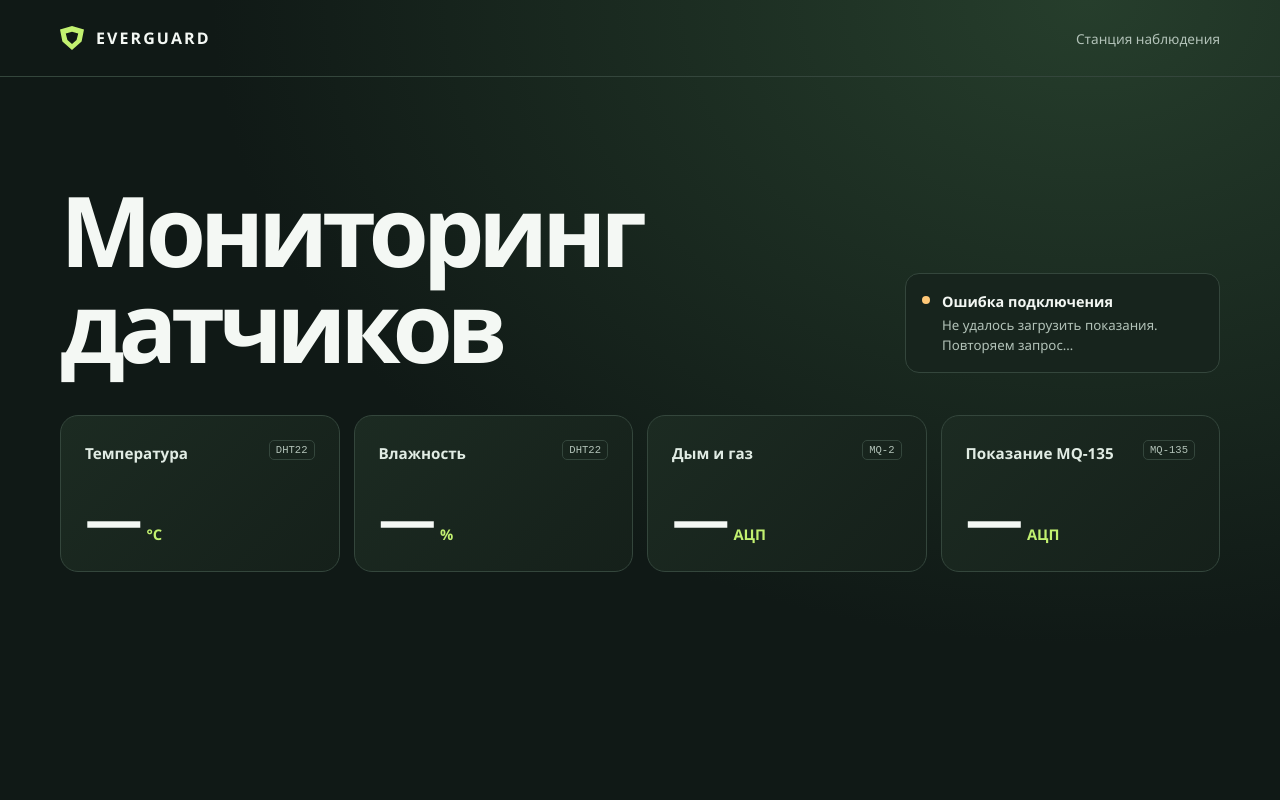
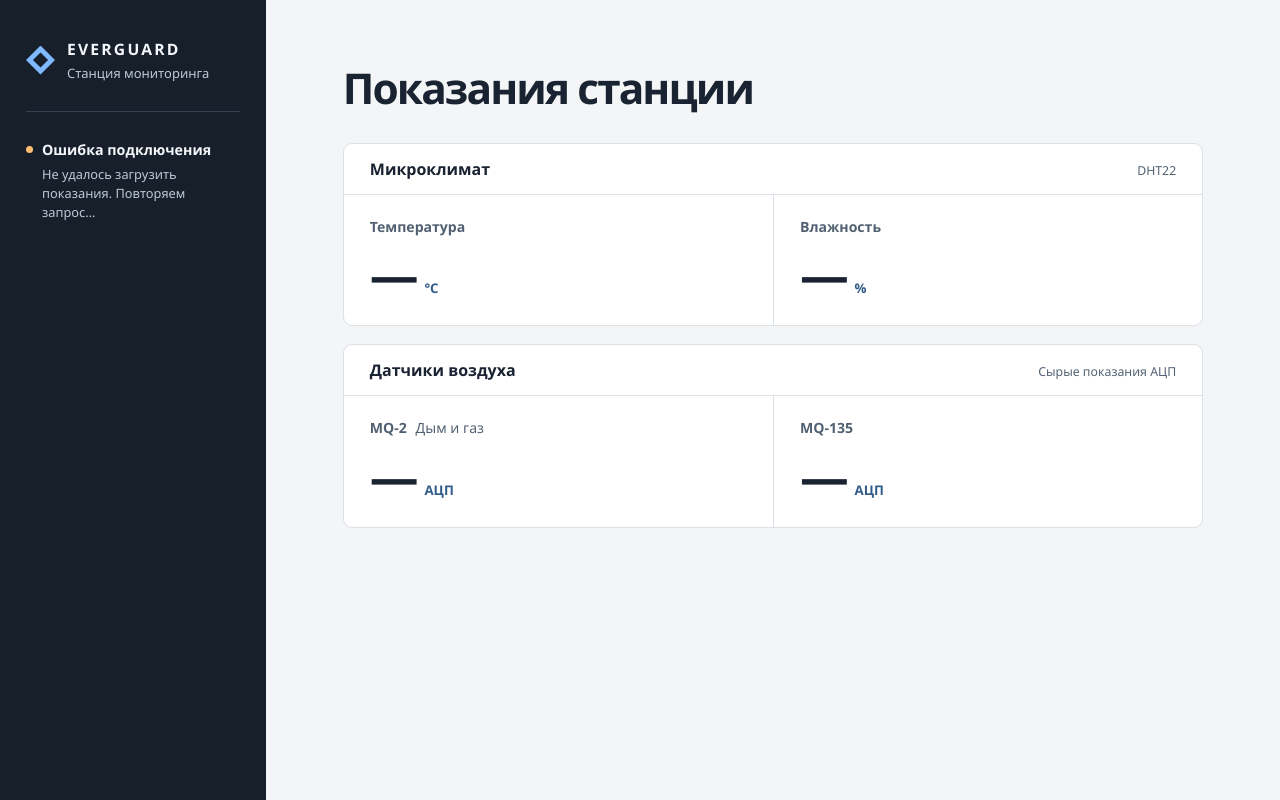
Before and after one commit to komandarsn-bot/everguard, a plain HTML site: page index.html in a window 1280 px wide. Drawn offline with Linux system fonts and the light colour scheme; no server answers.

Commit message:
Refine EVERGUARD station interface

```diff
--- a/dashboard.css
+++ b/dashboard.css
@@ -1,62 +1,57 @@
 :root {
-  color-scheme: dark;
   font-family: "Segoe UI", system-ui, sans-serif;
-  background: #101916;
-  color: #f4f8f4;
-  --line: #34463c;
-  --muted: #b2c2b8;
-  --accent: #c2f170;
+  color: #192331;
+  background: #f4f5f7;
+  font-synthesis: none;
+  --line: #dce1e8;
+  --muted: #526172;
 }
 * { box-sizing: border-box; }
-body {
-  margin: 0;
-  min-height: 100vh;
-  background: radial-gradient(ellipse at 85% 0%, #263e2c 0%, transparent 57%);
+body { margin: 0; }
+.layout { display: grid; grid-template-columns: 266px minmax(0, 1fr); min-height: 100vh; }
+.station {
+  background: #171f2b;
+  color: #f3f6fa;
+  padding: 38px 26px;
 }
-.wrap { width: min(calc(100% - 48px), 1160px); margin-inline: auto; }
-.bar { border-bottom: 1px solid var(--line); }
-.bar-inner { min-height: 76px; display: flex; align-items: center; justify-content: space-between; gap: 12px; }
-.brand { display: inline-flex; align-items: center; gap: 12px; font-weight: 800; letter-spacing: .13em; }
+.identity { display: flex; align-items: center; gap: 12px; padding-bottom: 29px; border-bottom: 1px solid #354252; }
 .mark {
-  width: 24px;
-  height: 24px;
-  background: var(--accent);
-  clip-path: polygon(50% 0, 100% 15%, 90% 65%, 50% 100%, 10% 65%, 0 15%, 50% 0, 50% 24%, 24% 31%, 31% 58%, 50% 75%, 69% 58%, 76% 31%, 50% 24%);
+  flex: 0 0 29px;
+  aspect-ratio: 1;
+  background: #80b9ff;
+  clip-path: polygon(50% 0, 100% 50%, 50% 100%, 0 50%, 50% 0, 50% 24%, 24% 50%, 50% 76%, 76% 50%, 50% 24%);
 }
-.bar-label { color: var(--muted); font-size: .85rem; text-align: right; }
-.heading { display: flex; align-items: flex-end; justify-content: space-between; gap: 28px; padding-block: clamp(44px, 9vw, 105px) 42px; }
-h1 { margin: 0; font-size: clamp(2.45rem, 7.8vw, 6.1rem); font-weight: 720; letter-spacing: -.065em; line-height: .98; }
-.status-panel {
-  display: flex;
-  align-items: flex-start;
-  gap: 12px;
-  width: min(100%, 315px);
-  border: 1px solid var(--line);
-  border-radius: 14px;
-  background: #17241d;
-  padding: 16px;
+.brand { margin: 0; font-size: .98rem; letter-spacing: .14em; font-weight: 750; }
+.description { margin: 4px 0 0; color: #bdc9d7; font-size: .81rem; }
+.status-panel { margin-top: 24px; }
+.status-label { display: inline-flex; align-items: center; gap: 9px; font-size: .89rem; font-weight: 650; }
+.status-dot { width: 7px; height: 7px; border-radius: 50%; flex: none; background: #9cabbc; }
+[data-state="live"] .status-dot { background: #75d5ab; }
+[data-state="stale"] .status-dot, [data-state="error"] .status-dot { background: #ffbe72; }
+#status { margin: 6px 0 0 16px; color: #bdc9d7; font-size: .8rem; line-height: 1.5; }
+.workspace { padding: clamp(32px, 5vw, 72px) clamp(22px, 6vw, 92px); }
+.content { max-width: 980px; margin-inline: auto; }
+h1 { margin: 0 0 30px; font-size: clamp(1.75rem, 3.5vw, 2.65rem); letter-spacing: -.045em; line-height: 1.15; font-weight: 690; }
+.group { border: 1px solid var(--line); border-radius: 9px; background: #fff; }
+.group + .group { margin-top: 18px; }
+.group-heading { display: flex; align-items: baseline; justify-content: space-between; gap: 8px 16px; flex-wrap: wrap; padding: 14px clamp(16px, 2.4vw, 26px); border-bottom: 1px solid var(--line); }
+h2 { margin: 0; font-size: 1rem; font-weight: 680; }
+small { color: var(--muted); font-size: .77rem; }
+.metrics { display: grid; grid-template-columns: repeat(2, minmax(0, 1fr)); }
+.metric { padding: 22px clamp(16px, 2.4vw, 26px) 26px; min-width: 0; }
+.metric + .metric { border-left: 1px solid var(--line); }
+h3 { margin: 0 0 14px; color: var(--muted); font-size: .88rem; font-weight: 600; line-height: 1.4; }
+h3 span { font-weight: 400; margin-left: 5px; }
+.reading { display: flex; align-items: baseline; flex-wrap: wrap; gap: 3px 8px; }
+output { font-size: clamp(1.72rem, 4.5vw, 3.05rem); line-height: 1; font-variant-numeric: tabular-nums; font-weight: 650; letter-spacing: -.045em; }
+.unit { font-size: .83rem; color: #315b88; font-weight: 650; }
+@media (max-width: 760px) {
+  .layout { grid-template-columns: minmax(0, 1fr); grid-template-rows: auto 1fr; }
+  .station { padding: 18px 20px; }
+  .identity { padding-bottom: 13px; }
+  .status-panel { margin-top: 13px; }
+  .workspace { padding: 26px 16px 36px; }
+  h1 { margin-bottom: 19px; }
+  .metric { padding-block: 17px 20px; }
+  h3 span { display: block; margin-left: 0; }
 }
-.status-dot { margin-top: 6px; width: 8px; height: 8px; flex: 0 0 8px; border-radius: 50%; background: #a6b5ab; }
-[data-state="live"] .status-dot { background: var(--accent); box-shadow: 0 0 0 4px #c2f17019; }
-[data-state="stale"] .status-dot, [data-state="error"] .status-dot { background: #ffc878; }
-.status-label { font-weight: 680; font-size: .9rem; }
-#status { margin: 4px 0 0; color: var(--muted); font-size: .83rem; line-height: 1.5; }
-.grid { display: grid; grid-template-columns: repeat(4, minmax(0, 1fr)); gap: 14px; padding-bottom: 48px; }
-.metric { min-width: 0; border: 1px solid var(--line); border-radius: 18px; background: linear-gradient(135deg, #1c2b22, #15201a); padding: clamp(15px, 2vw, 24px); }
-.metric-top { display: flex; align-items: flex-start; justify-content: space-between; gap: 8px; }
-h2 { margin: 3px 0 0; color: #e1ece4; font-size: .95rem; font-weight: 620; }
-.chip { flex: none; border: 1px solid var(--line); border-radius: 5px; padding: 3px 6px; color: var(--muted); font: .66rem ui-monospace, monospace; }
-.reading { margin-top: 26px; display: flex; align-items: baseline; gap: 7px; flex-wrap: wrap; }
-output { font-size: clamp(2.15rem, 4.5vw, 3.85rem); font-weight: 690; line-height: 1; letter-spacing: -.055em; font-variant-numeric: tabular-nums; }
-.unit { color: var(--accent); font-size: .92rem; font-weight: 650; }
-@media (max-width: 950px) { .grid { grid-template-columns: repeat(2, minmax(0, 1fr)); } }
-@media (max-width: 640px) {
-  .wrap { width: calc(100% - 32px); }
-  .bar-inner { min-height: 62px; }
-  .heading { align-items: flex-start; flex-direction: column; gap: 22px; padding-bottom: 24px; }
-  .status-panel { width: 100%; }
-  .grid { gap: 9px; }
-  .metric-top { flex-direction: column; }
-  .reading { margin-top: 19px; }
-}
-@media (max-width: 330px) { .grid { grid-template-columns: 1fr; } }
--- a/index.html
+++ b/index.html
@@ -2,28 +2,55 @@
 <html lang="ru">
 <head>
   <meta charset="utf-8">
-<meta name="viewport" content="width=device-width,initial-scale=1">
-<meta name="theme-color" content="#101916">
-<title>EVERGUARD — мониторинг датчиков</title>
-<link rel="stylesheet" href="./dashboard.css">
+  <meta name="viewport" content="width=device-width, initial-scale=1">
+  <meta name="theme-color" content="#171f2b">
+  <title>EVERGUARD — показания станции</title>
+  <link rel="stylesheet" href="./dashboard.css?v=station">
   <script type="module" src="./dashboard.js"></script>
 </head>
 <body>
-<header class="bar"><div class="wrap bar-inner"><span class="brand"><span class="mark" aria-hidden="true"></span>EVERGUARD</span><span class="bar-label">Станция наблюдения</span></div></header>
-<main class="wrap">
-  <section class="heading" aria-labelledby="title">
-    <h1 id="title">Мониторинг<br>датчиков</h1>
+  <div class="layout">
+    <header class="station">
+      <div class="identity">
+        <span class="mark" aria-hidden="true"></span>
+        <div><p class="brand">EVERGUARD</p><p class="description">Станция мониторинга</p></div>
+      </div>
       <div class="status-panel" id="status-panel" data-state="loading">
-      <span class="status-dot" aria-hidden="true"></span>
-      <div><span class="status-label" id="status-label">Подключение</span><p id="status" role="status">Загружаем показания…</p></div>
+        <span class="status-label"><span class="status-dot" aria-hidden="true"></span><span id="status-label">Подключение</span></span>
+        <p id="status" role="status">Загружаем показания…</p>
+      </div>
+    </header>
+    <main class="workspace">
+      <div class="content">
+        <h1>Показания станции</h1>
+        <section class="group" aria-labelledby="climate">
+          <div class="group-heading"><h2 id="climate">Микроклимат</h2><small>DHT22</small></div>
+          <div class="metrics">
+            <div class="metric">
+              <h3>Температура</h3>
+              <div class="reading"><output id="temperature" aria-label="Температура в градусах Цельсия">—</output><span class="unit">°C</span></div>
+            </div>
+            <div class="metric">
+              <h3>Влажность</h3>
+              <div class="reading"><output id="humidity" aria-label="Влажность в процентах">—</output><span class="unit">%</span></div>
+            </div>
           </div>
         </section>
-  <section class="grid" aria-label="Последние показания">
-    <article class="metric"><div class="metric-top"><h2>Температура</h2><span class="chip">DHT22</span></div><div class="reading"><output id="temperature">—</output><span class="unit">°C</span></div></article>
-    <article class="metric"><div class="metric-top"><h2>Влажность</h2><span class="chip">DHT22</span></div><div class="reading"><output id="humidity">—</output><span class="unit">%</span></div></article>
-    <article class="metric"><div class="metric-top"><h2>Дым и газ</h2><span class="chip">MQ‑2</span></div><div class="reading"><output id="mq2">—</output><span class="unit">АЦП</span></div></article>
-    <article class="metric"><div class="metric-top"><h2>Показание MQ‑135</h2><span class="chip">MQ‑135</span></div><div class="reading"><output id="mq135">—</output><span class="unit">АЦП</span></div></article>
+        <section class="group" aria-labelledby="air">
+          <div class="group-heading"><h2 id="air">Датчики воздуха</h2><small>Сырые показания АЦП</small></div>
+          <div class="metrics">
+            <div class="metric">
+              <h3>MQ‑2 <span>Дым и газ</span></h3>
+              <div class="reading"><output id="mq2" aria-label="Показание MQ-2">—</output><span class="unit">АЦП</span></div>
+            </div>
+            <div class="metric">
+              <h3>MQ‑135</h3>
+              <div class="reading"><output id="mq135" aria-label="Показание MQ-135">—</output><span class="unit">АЦП</span></div>
+            </div>
+          </div>
         </section>
+      </div>
     </main>
+  </div>
 </body>
 </html>
```
Lines whose indentation alone changed are shown as unchanged.
